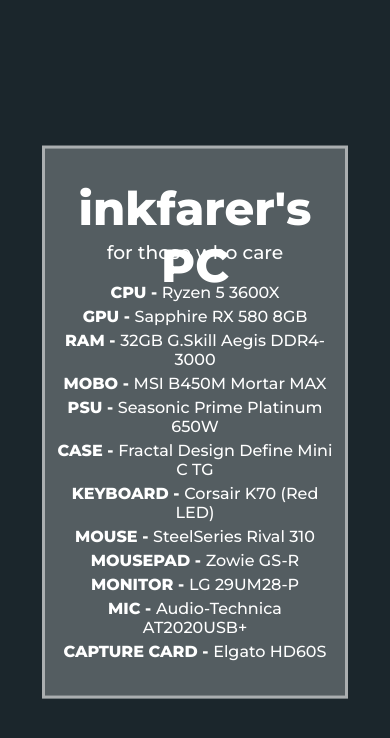
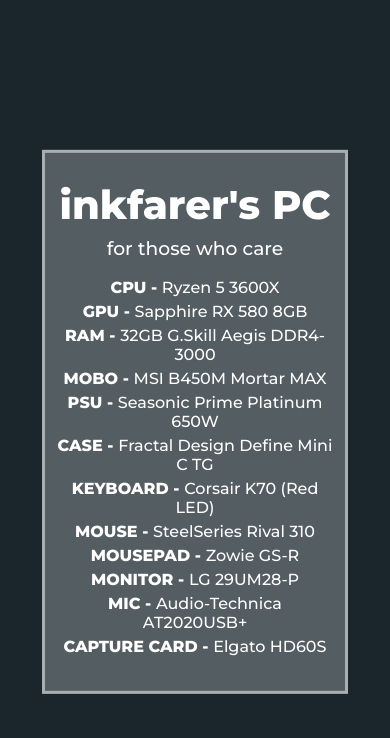
Before and after one commit to inkfarer/inkfarer-pc, a plain HTML site: page index.html in a window 390 px wide. Drawn offline with Linux system fonts and the light colour scheme.

Commit message:
improve mobile support

```diff
--- a/css/style.css
+++ b/css/style.css
@@ -56,3 +56,9 @@ span.bold {
         left: unset;
     }
 }
+
+@media (max-width: 650px) {
+    h1 {
+        font-size: 2.5em;
+    }
+}
```
